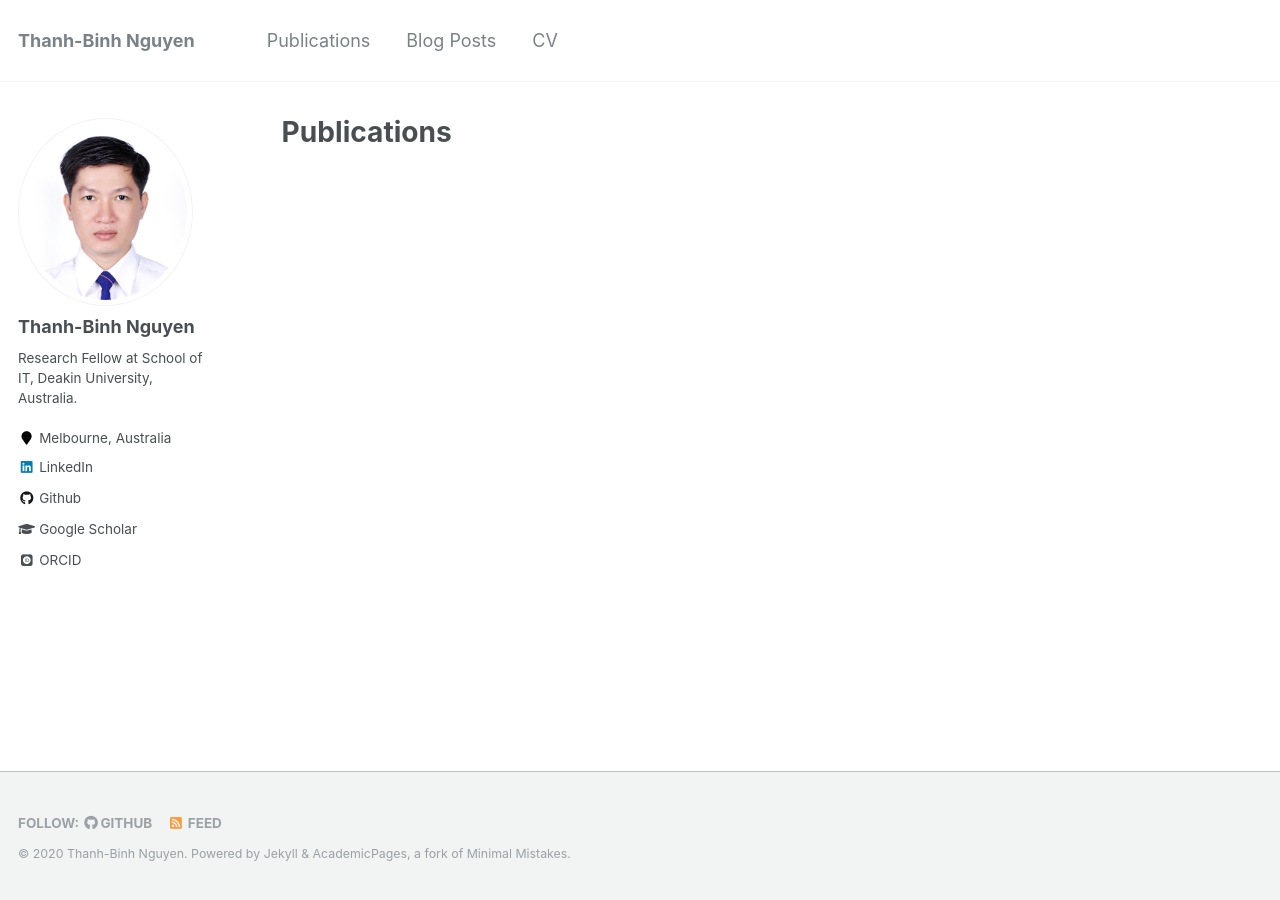
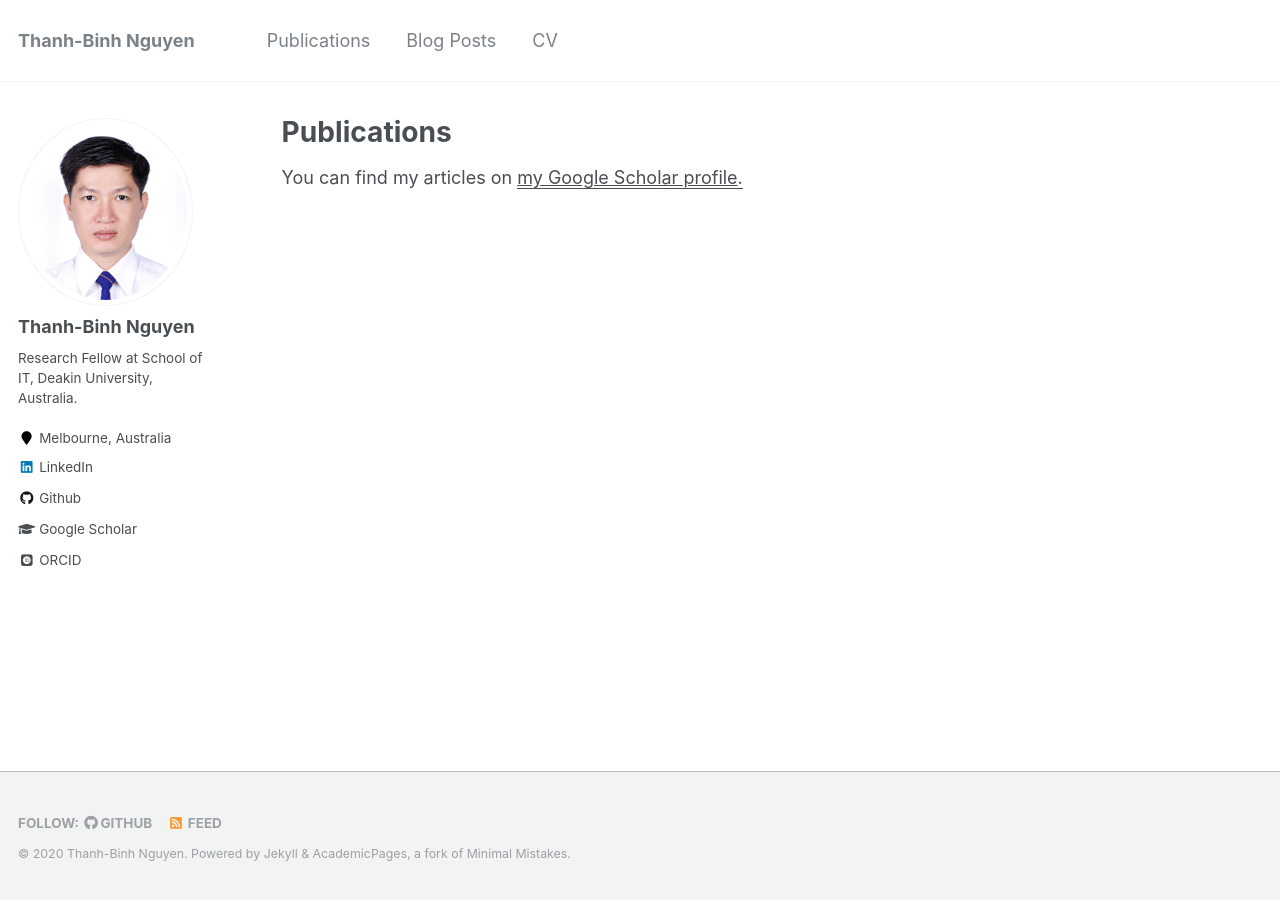
Before and after one commit to binh-ml/binh-ml.github.io, a Jekyll site: the page built from _pages/publications.md, in a window 1280 px wide. Built offline with Jekyll 4.4.1, drawn with Linux system fonts in a browser that asks for light colours; some web fonts are replaced.

Commit message:
Update publication page to refer to Google scholar.

```diff
--- a/_pages/publications.md
+++ b/_pages/publications.md
@@ -5,11 +5,11 @@ permalink: /publications/
 author_profile: true
 ---
 
-{% if author.googlescholar %}
-  You can also find my articles on <u><a href="{{author.googlescholar}}">my Google Scholar profile</a>.</u>
+{% include base_path %}
+
+{% if site.author.googlescholar %}
+  You can find my articles on <u><a href="{{ site.author.googlescholar }}">my Google Scholar profile</a>.</u>
 {% endif %}
-
-{% include base_path %}
 
 {% for post in site.publications reversed %}
   {% include archive-single.html %}
```
